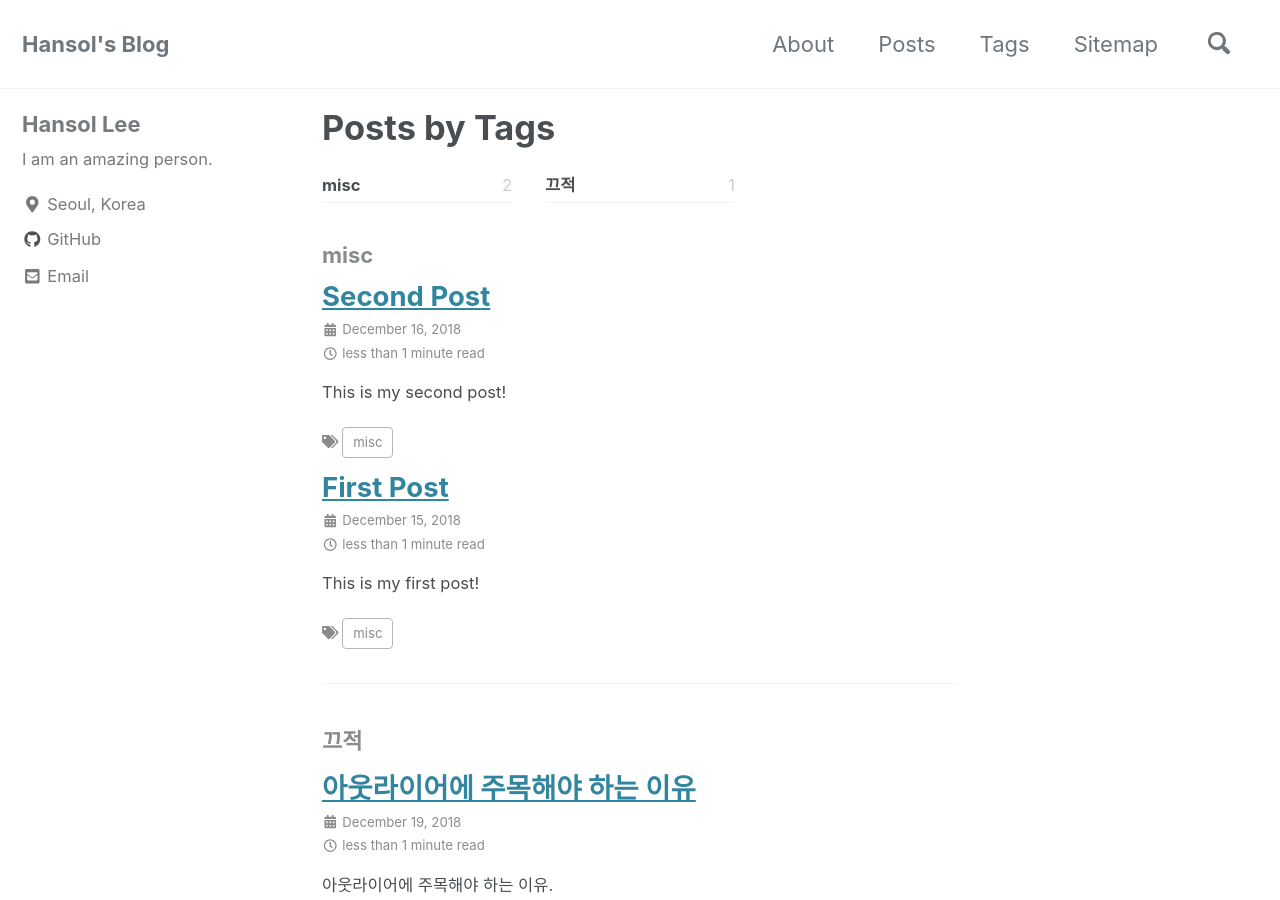
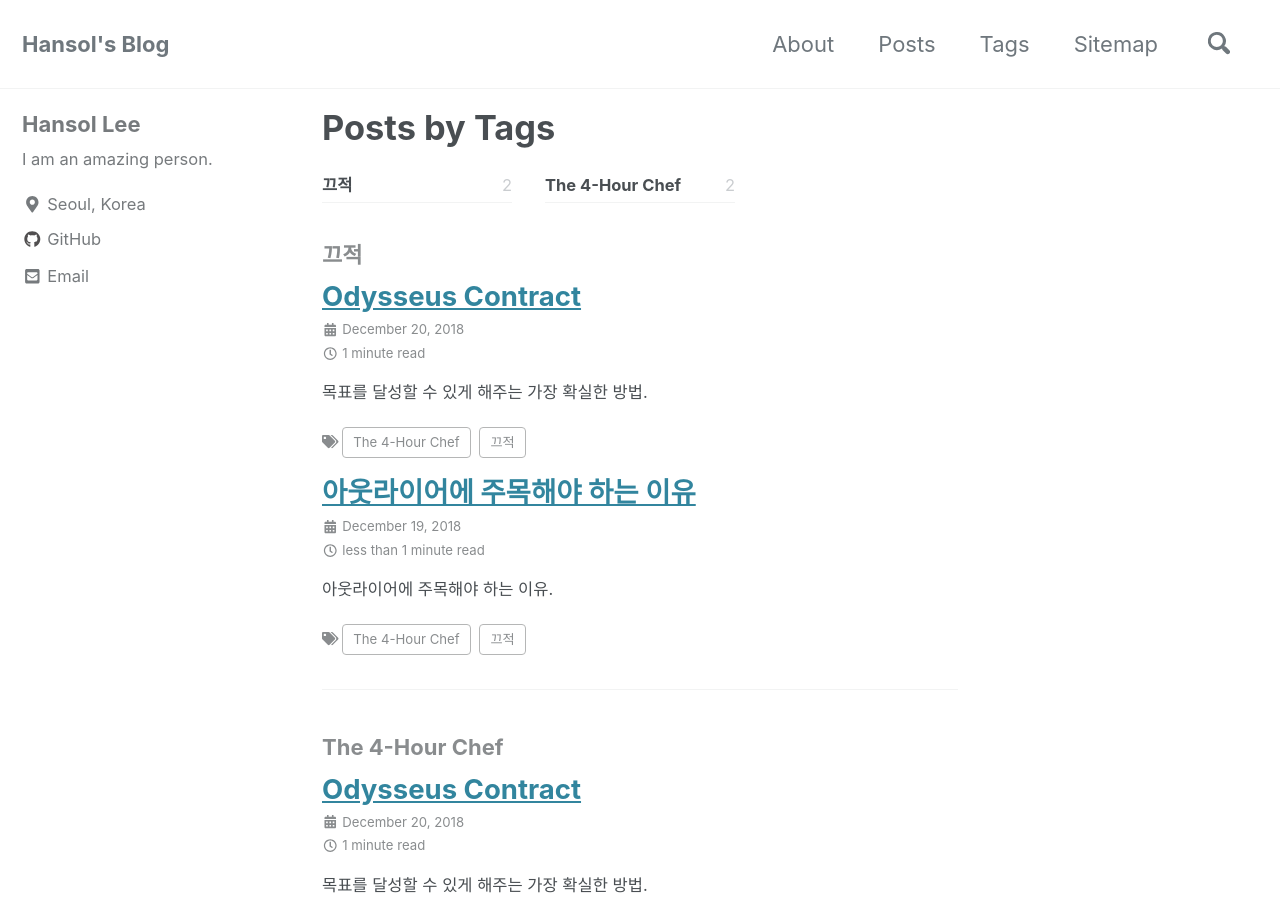
Before and after one commit to giantsol/giantsol.github.io, a Jekyll site: the page built from _pages/tags.md, in a window 1280 px wide and 900 px high. Built offline with Jekyll 4.4.1, drawn with Linux system fonts in a browser that asks for light colours; cached includes are drawn as plain includes; nearby versions of some CDN libraries; some of the changed text lies outside the part shown.

Commit message:
remove temporary posts & add tag on 12-19 post & write 12-20 post

```diff
--- a/_posts/2018-12-15-first-post.md
+++ /dev/null
@@ -1,7 +0,0 @@
----
-title: "First Post"
-tags:
-  - misc
----
-
-This is my first post!
--- a/_posts/2018-12-16-second-post.md
+++ /dev/null
@@ -1,7 +0,0 @@
----
-title: "Second Post"
-tags:
-  - misc
----
-
-This is my second post!
--- a/_posts/2018-12-19-why-focus-on-outliers.md
+++ b/_posts/2018-12-19-why-focus-on-outliers.md
@@ -2,6 +2,7 @@
 title: "아웃라이어에 주목해야 하는 이유"
 tags:
   - 끄적
+  - The 4-Hour Chef
 ---
 
 아웃라이어에 주목해야 하는 이유.
--- /dev/null
+++ b/_posts/2018-12-20-odysseus-contract.md
@@ -0,0 +1,26 @@
+---
+title: "Odysseus Contract"
+tags:
+  - 끄적
+  - The 4-Hour Chef
+---
+
+목표를 달성할 수 있게 해주는 가장 확실한 방법.
+
+Odysseus Contract는[The 4-Hour Chef](https://fourhourchef.com/)에서 사용한 표현으로, 반드시 이루고 싶은 목표를 위한 필사의 노력을 의미한다. 오디세우스가 세이렌의 바다를 건너기 위해 자신을 포함한 선원들의 몸을 배에 묶고 귀를 밀랍으로 막은 사건을 떠올리면 쉽다.
+
+반드시 이루고 싶은 목표는 누구나 있을 것이다. 이루고는 싶지만, 그 과정이 자신의 습관과 본능에 반(反)하여 자꾸 중간에 포기하게 되는 목표. "매일 아침 운동하기", "30일 안에 xxx 서비스 만들어보기", "100일 안에 xx kg 감량하기" 등이 여기에 속한다. 반면 "내가 좋아하는 게임 만렙 찍기"와 같이 그 과정에 거부감이 들지 않는 목표는 해당하지 않는다. 아무리 진심을 다해서 이루고 싶은 목표가 있다 해도 의지만으로는 달성할 수 없다. 의지는 가변적이다. 오디세우스가 "난 세이렌의 목소리에 절대! 휘둘리지 않을테야!!" 라는 의지만 외치고 있었다면 세이렌의 바다를 통과하지 못했을 것이다.
+
+목표를 실제로 이루기 위해서는 오디세우스 계약(Odysseus Contract)과 같이 자신의 몸과 마음을 속박시켜줄 **환경**이 필요하다.
+
+옛날에 이러한 심리 실험이 있었다. 첫번째 그룹의 학생들에게는 과제를 달성하면 100달러를 주겠다고 했다. 두번째 그룹의 학생들에게는 미리 100달러를 주고, 과제를 달성하지 못하면 100달러를 도로 가져가겠다고 했다. 어느 그룹이 과제를 더 잘 해냈을까? 두번째 그룹이 압도적으로 더 잘 해냈다.
+
+"일을 할 수 있는 원동력은 성과의 대가로 인한 성취감이야!" 라는 것이 우리가 평소 생각하는 일반적인 상식이다. 회사에 힘들게 다니지만 매월 받는 월급덕분에 다닌다, 라는 식이다. 하지만 실제로는 "일을 할 수 있는 원동력은 내것을 잃지 않기 위한 절박함이야!" 라고 우리 뇌는 생각한다. 즉, 회사에 힘들게 다니지만 내 가족의 일상을 지키기 위해 다닌다, 가 맞는 표현이다.
+
+우리는 (+)에는 둔감하고 (-)에는 민감하다. 우리 몸이 지쳤을 때, (+)는 받으면 좋지만 안받아도 본전이라고 생각하는 반면, (-)에 대해서는 그 크기가 클수록 어떻게든 지키려고 무리를 한다. 따라서, 목표를 이루기 위해서는 당근보다는 채찍을 이용해야 한다.
+
+"30일 안에 xxx 서비스를 만들면, 나에게 300만원으로 뭐든지 살 수 있는 자유를 주자!" 라는 식의 방식은 십중팔구 실패한다. 하지만, "30일 안에 xxx 서비스를 만들지 못하면, 300만원을 내가 제일 싫어하는 단체에 기부해버리겠다!" 라는 방식은 아주 높은 확률로 성공한다 (300만원이라는 가치가 자신에게 크면 클수록!). 그리고, 위 계약이 반드시 이루어질 수 있도록 해야한다. 즉, 저 300만원을 자기가 들고있는게 아니라, 어느 믿을만한 서비스(e.g. [stickK](https://www.stickk.com/))나 사람에게 300만원을 맡겨놓고, 자신의 목표가 실패하면 100% 기부가 되도록 해야한다.
+
+정말로 이루고 싶은 목표가 있다면 자신의 소중한 부분을 크게 베팅해보자!
+
+출처: [The 4-Hour Chef](https://fourhourchef.com/)
```
